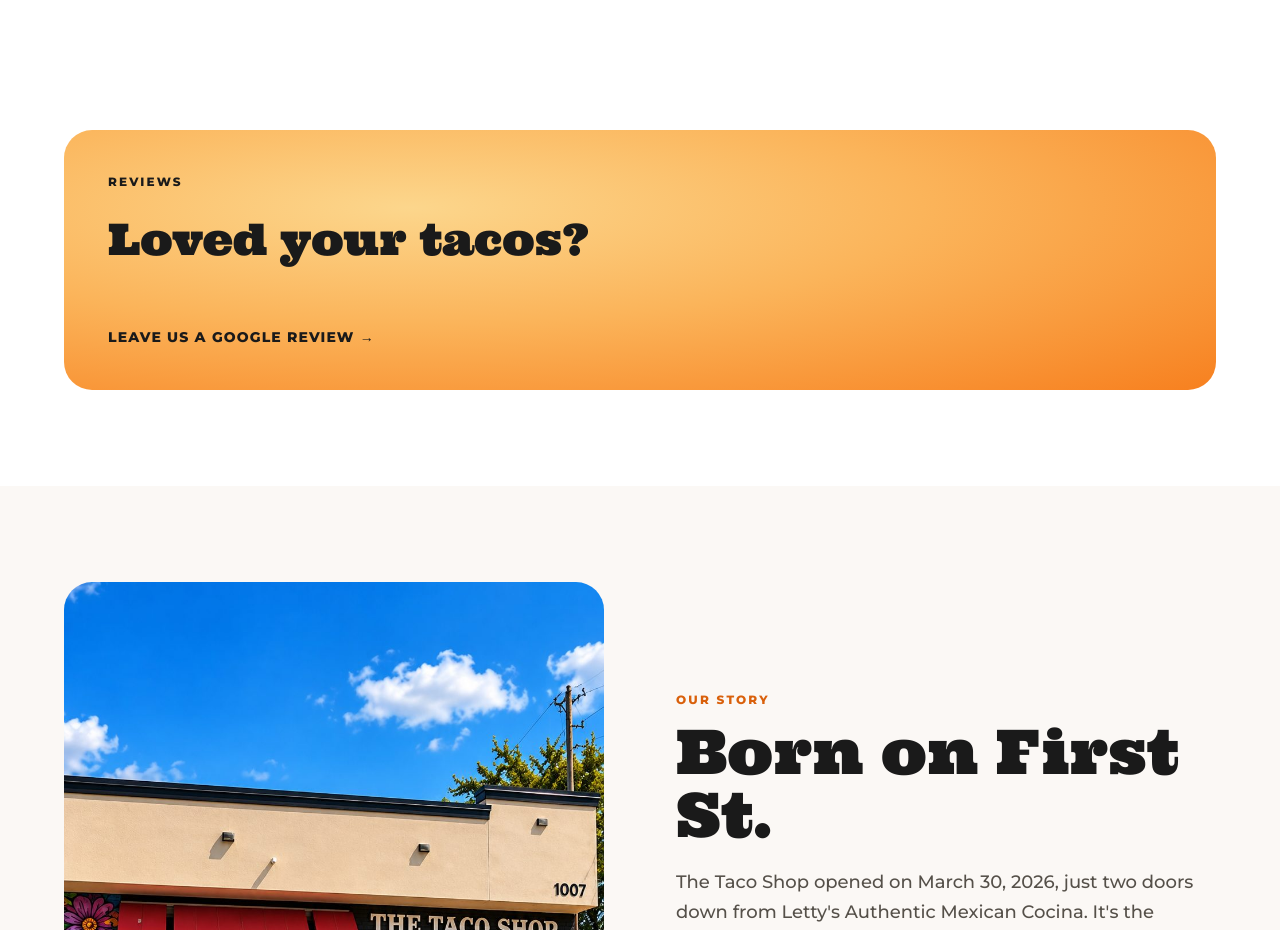
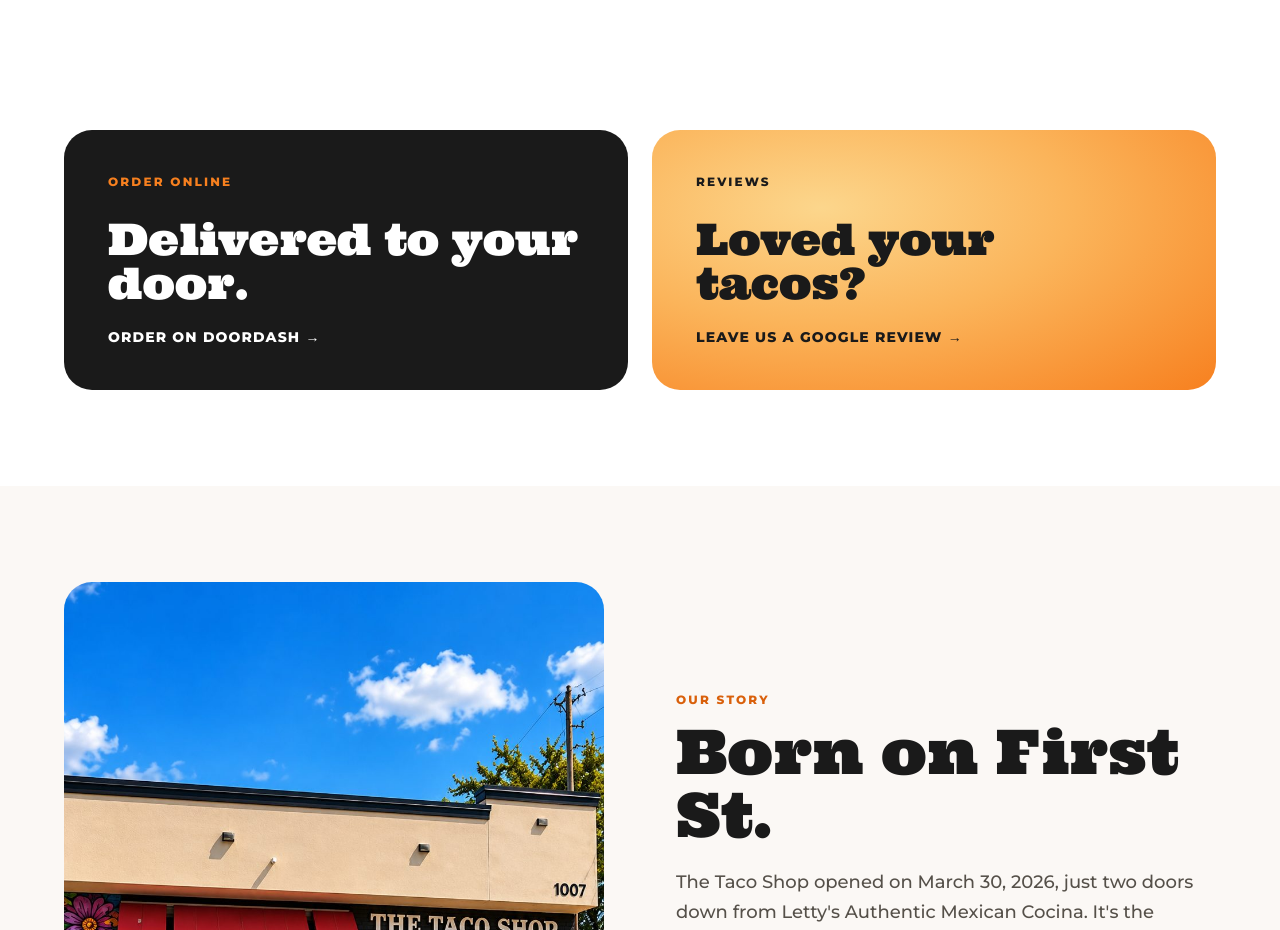
Before and after one commit to thetacoshoponfirst/thetacoshoponfirst.github.io, a plain HTML site: page index.html in a window 1280 px wide. Shown: the part 3640-4570 px from the top of the page. Drawn offline with Linux system fonts and the light colour scheme.

Commit message:
Add DoorDash online ordering link
Co-Authored-By: Claude Opus 5.5 <noreply@anthropic.com>
Claude-Session: https://claude.ai/code/session_01C9ppkhcpjfh7EXnpcjnk9U

```diff
--- a/index.html
+++ b/index.html
@@ -283,7 +283,7 @@
    Precios y productos NO van aquí: viven en menu/menu.json (un solo lugar). */
 const CONFIG = {
   PHONE: "346-355-8226",
-  DOORDASH: "",       // link de la tienda en DoorDash (vacío = la tarjeta no aparece)
+  DOORDASH: "https://order.online/business/the-taco-shop-on-first-street--1007-e-1st-st-25232245",  // pedidos en línea (DoorDash)
   GOOGLE_REVIEW: "https://www.google.com/search?q=The+Taco+Shop+On+First+Street+Humble#lrd=0x8640b303e7b5562f:0x7e37ce842ebe9fbb,3,,,,"  // abre directo la ventana de "Escribir una opinión"
 };
 /* ========================================================= */
```
